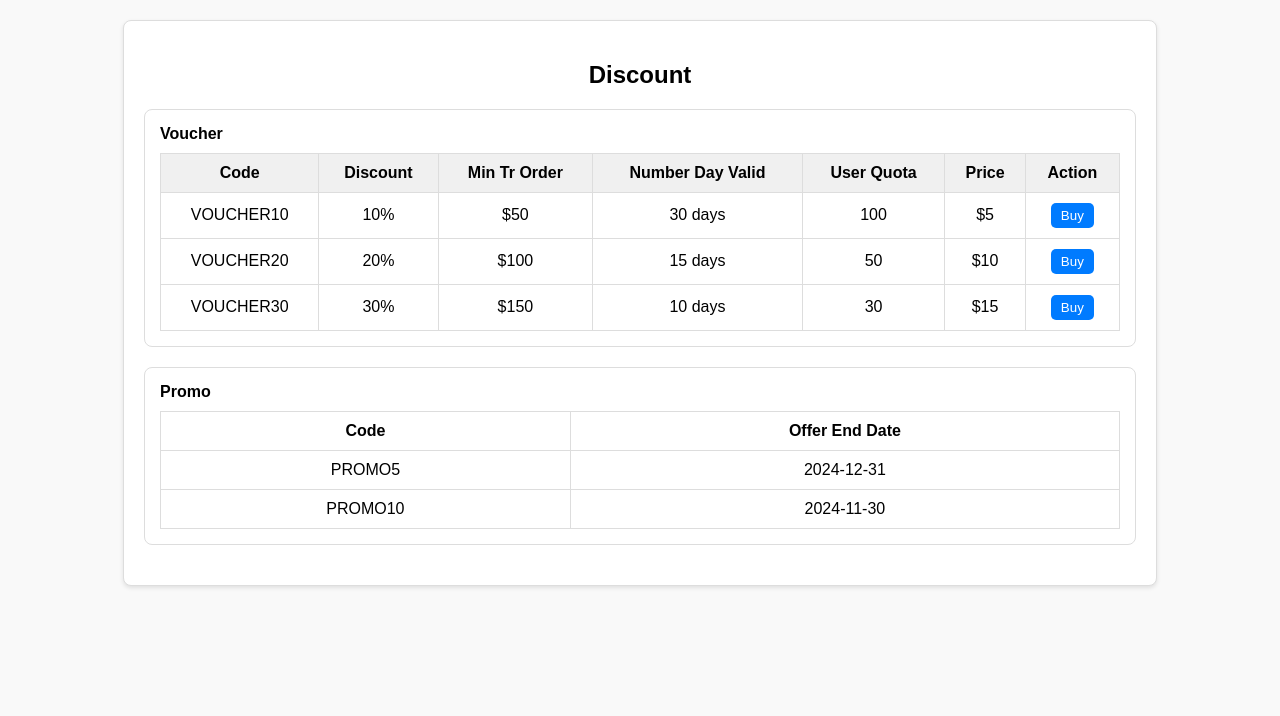
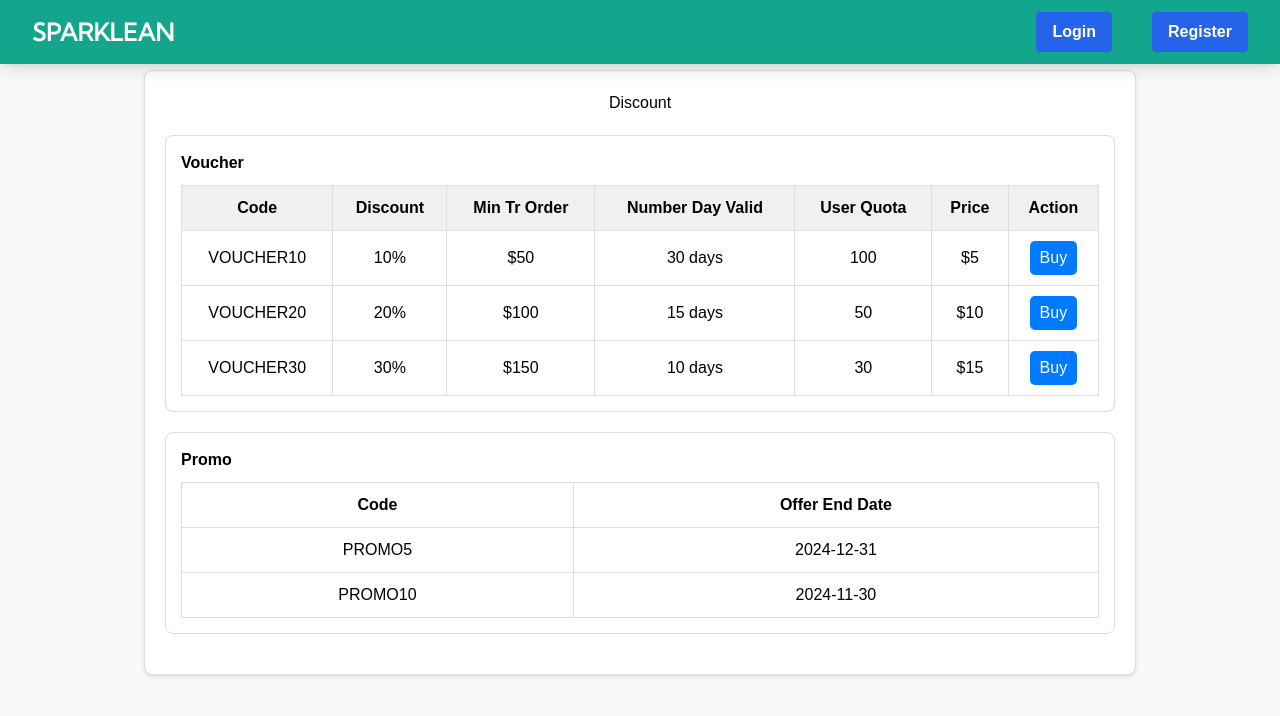
Before and after one commit to Corfliss/db-thelastofus-groupassignment, a Django app: page /discount/ in a window 1280 px wide. Shown: the top 716 px of the page. Run offline with Django 5.2, Linux system fonts and the light colour scheme; some libraries are stand-ins or nearby versions.

Commit message:
Created navbar for customer and added to customer pages

```diff
--- /dev/null
+++ b/main/forms.py
@@ -0,0 +1,4 @@
+from django import forms
+from django.contrib.auth.forms import UserCreationForm
+from django.contrib.auth.models import User
+from django.core.exceptions import ValidationError
--- a/main/templates/discount.html
+++ b/main/templates/discount.html
@@ -1,78 +1,15 @@
-<!DOCTYPE html>
-<html lang="en">
-<head>
-<meta charset="UTF-8">
-<meta name="viewport" content="width=device-width, initial-scale=1.0">
+{% extends 'base.html' %}
+{% load static %}
+
+{% block meta %}
 <title>Discount Page</title>
-<style>
-    body {
-        font-family: Arial, sans-serif;
-        background-color: #f9f9f9;
-        margin: 0;
-        padding: 20px;
-    }
+{% endblock meta %}
 
-    .container {
-        width: 80%;
-        margin: auto;
-        background-color: #fff;
-        padding: 20px;
-        border: 1px solid #ddd;
-        border-radius: 8px;
-        box-shadow: 0 2px 4px rgba(0, 0, 0, 0.1);
-    }
-
-    h2 {
-        text-align: center;
-        margin-bottom: 20px;
-    }
-
-    .voucher-section, .promo-section {
-        margin-bottom: 20px;
-        border: 1px solid #ddd;
-        padding: 15px;
-        border-radius: 8px;
-    }
-
-    .voucher-header, .promo-header {
-        font-weight: bold;
-        margin-bottom: 10px;
-        display: flex;
-        justify-content: space-between;
-    }
-
-    .voucher-table, .promo-table {
-        width: 100%;
-        border-collapse: collapse;
-    }
-
-    .voucher-table th, .voucher-table td,
-    .promo-table th, .promo-table td {
-        border: 1px solid #ddd;
-        padding: 10px;
-        text-align: center;
-    }
-
-    .voucher-table th {
-        background-color: #f0f0f0;
-    }
-
-    .buy-btn {
-        padding: 5px 10px;
-        background-color: #007bff;
-        color: #fff;
-        border: none;
-        border-radius: 5px;
-        cursor: pointer;
-    }
-
-    .buy-btn:hover {
-        background-color: #0056b3;
-    }
-</style>
-</head>
-<body>
-
+{% block content %}
+{% include 'navbar.html' %}
+{% block style %}
+<link rel="stylesheet" href="{% static 'css/discount.css' %}">
+<body style="padding-top: 70px;">
 <div class="container">
     <h2>Discount</h2>
 
@@ -149,4 +86,5 @@
 </div>
 
 </body>
-</html>
+{% endblock style %}
+{% endblock content %}
--- a/main/templates/home.html
+++ b/main/templates/home.html
@@ -6,7 +6,8 @@
 {% endblock meta %}
 
 {% block content %}
-<div class="max-w-3xl mx-auto bg-white rounded-xl">
+{% include 'navbar.html' %}
+<div class="max-w-3xl mx-auto bg-white rounded-xl" style="padding-top: 70px;">
   <div class="flex space-x-8 justify-between items-center">
     <div class="relative inline-block text-left">
       <div>
--- a/main/templates/login.html
+++ b/main/templates/login.html
@@ -5,7 +5,8 @@
 {% endblock meta %}
 
 {% block content %}
-<div class="min-h-screen flex items-center justify-center w-screen py-12 px-4 sm:px-6 lg:px-8">
+{% include 'navbar.html' %}
+<div class="min-h-screen flex items-center justify-center w-screen py-12 px-4 sm:px-6 lg:px-8" style="padding-top: 70px;">
   <div class="max-w-md w-full space-y-8">
     <div>
       <h2 class="mt-6 text-center text-black text-3xl font-extrabold text-gray-900">
--- a/main/templates/mypay.html
+++ b/main/templates/mypay.html
@@ -7,7 +7,9 @@
 {% endblock meta %}
 
 {% block content %}
-<div class="body">
+{% include 'navbar.html' %}
+
+<div class="body max-w-3xl mx-auto bg-white rounded-xl" style="padding-top: 70px;">
   <div class="container">
     <div class="header">
       <div class="space-between">
--- a/main/templates/profile.html
+++ b/main/templates/profile.html
@@ -6,7 +6,9 @@
 {% endblock meta %}
 
 {% block content %}
-<div class="max-w-3xl mx-auto bg-white mt-4">
+{% include 'navbar.html' %}
+
+<div class="body max-w-3xl mx-auto bg-white rounded-xl" style="padding-top: 100px;">
     <div class="flex flex-col justify-center items-center">
         <h1 class="text-3xl mb-4">Worker's Profile</h1>
         <img class="rounded-full w-48 h-48 mb-4" src="{% static 'images/maddogsquared.jpg' %}" alt="Test images">
--- a/main/templates/register.html
+++ b/main/templates/register.html
@@ -5,7 +5,8 @@
 {% endblock meta %}
 
 {% block content %}
-<div class="min-h-screen flex items-center justify-center py-12 px-4 sm:px-6 lg:px-8">
+{% include 'navbar.html' %}
+<div class="min-h-screen flex items-center justify-center py-12 px-4 sm:px-6 lg:px-8" style="padding-top: 70px;">
   <div class="max-w-md w-full space-y-8 form-style">
     <div>
       <h2 class="mt-6 text-center text-3xl font-extrabold text-black">
--- a/main/urls.py
+++ b/main/urls.py
@@ -14,6 +14,7 @@ from main.views import (
     service_job_status,
     create_testimonial,
     discount,
+    myorder,
 )
 
 app_name = "main"
@@ -33,4 +34,5 @@ urlpatterns = [
     path("service_booking/", service_booking, name="service_booking"),
     path("create_testimonial/", create_testimonial, name="create_testimonial"),
     path("discount/", discount, name="discount"),
+    path("myorder/", myorder, name="my-orcer"),
 ]
--- a/main/views.py
+++ b/main/views.py
@@ -18,7 +18,7 @@ def show_main(request):
         "title": "Welcome to Sijarta",
         "last_login": request.COOKIES["last_login"],
     }
-    return render(request, "main.html", context)
+    return render(request, "home.html", context)
 
 
 def register(request):
@@ -122,3 +122,6 @@ def create_testimonial(request):
 
 def discount(request):
     return render(request, "discount.html")
+
+def myorder(request):
+    return render(request, "myorder.html")
--- /dev/null
+++ b/static/css/discount.css
@@ -0,0 +1,66 @@
+body {
+    font-family: Arial, sans-serif;
+    background-color: #f9f9f9;
+    margin: 0;
+    padding: 20px;
+}
+
+.container {
+    width: 80%;
+    margin: auto;
+    background-color: #fff;
+    padding: 20px;
+    border: 1px solid #ddd;
+    border-radius: 8px;
+    box-shadow: 0 2px 4px rgba(0, 0, 0, 0.1);
+}
+
+h2 {
+    text-align: center;
+    margin-bottom: 20px;
+}
+
+.voucher-section, .promo-section {
+    margin-bottom: 20px;
+    border: 1px solid #ddd;
+    padding: 15px;
+    border-radius: 8px;
+}
+
+.voucher-header, .promo-header {
+    font-weight: bold;
+    margin-bottom: 10px;
+    display: flex;
+    justify-content: space-between;
+}
+
+.voucher-table, .promo-table {
+    width: 100%;
+    border-collapse: collapse;
+}
+
+.voucher-table th,
+.voucher-table td,
+.promo-table th,
+.promo-table td {
+    border: 1px solid #ddd !important;
+    padding: 10px !important;
+    text-align: center !important;
+}
+
+.voucher-table th {
+    background-color: #f0f0f0 !important;
+}
+
+.buy-btn {
+    padding: 5px 10px;
+    background-color: #007bff;
+    color: #fff;
+    border: none;
+    border-radius: 5px;
+    cursor: pointer;
+}
+
+.buy-btn:hover {
+    background-color: #0056b3;
+}
--- a/templates/navbar.html
+++ b/templates/navbar.html
@@ -2,19 +2,38 @@
   <div class="max-w-7xl mx-auto px-4 sm:px-6 lg:px-8">
     <div class="flex items-center justify-between h-16">
       <div class="flex items-center">
-          <h1 class="text-2xl font-bold text-center text-white">Sijarta</h1>
+        <h1 class="text-2xl font-bold text-white">SPARKLEAN</h1>
       </div>
-        <div class="hidden md:flex items-center">
+      <div class="hidden md:flex items-center space-x-8">
         {% if user.is_authenticated %}
-            <span class="text-gray-300 mr-4">Welcome, {{ user.username }}</span>
-            <a href="{% url 'main:logout' %}" class="text-center bg-red-500 hover:bg-red-600 text-white font-bold py-2 px-4 rounded transition duration-300">
+          <a href="{% url 'main:home' %}" class="text-center text-white font-bold py-2 px-4 rounded transition duration-300">
+            Home
+          </a>
+          <a href="{% url 'main:mypay' %}" class="text-center text-white font-bold py-2 px-4 rounded transition duration-300">
+            My Pay
+          </a>
+          <a href="#" class="text-center text-white font-bold py-2 px-4 rounded transition duration-300">
+            My Order
+          </a>
+          <a href="{% url 'main:discount' %}" class="text-center text-white font-bold py-2 px-4 rounded transition duration-300">
+            Discount
+          </a>
+          <!-- Dropdown Button for Profile -->
+          <button id="dropdownToggle" class="text-center text-white font-bold py-2 px-4 rounded transition duration-300 inline-flex items-center relative">
+            Profile
+            <svg class="w-4 h-4 ml-2" xmlns="http://www.w3.org/2000/svg" fill="none" viewBox="0 0 10 6" stroke="currentColor">
+              <path stroke-linecap="round" stroke-linejoin="round" stroke-width="2" d="M1 1l4 4 4-4"/>
+            </svg>
+          </button>
+          <!-- Logout Button -->
+          <a href="{% url 'main:logout' %}" class="text-center text-white font-bold py-2 px-4 rounded transition duration-300">
             Logout
           </a>
         {% else %}
-            <a href="{% url 'main:login' %}" class="text-center bg-blue-500 hover:bg-blue-600 text-white font-bold py-2 px-4 rounded transition duration-300 mr-2">
+          <a href="{% url 'main:login' %}" class="text-center bg-blue-600 hover:bg-blue-700 text-white font-bold py-2 px-4 rounded transition duration-300 mr-2">
             Login
           </a>
-            <a href="{% url 'main:register' %}" class="text-center bg-green-500 hover:bg-green-600 text-white font-bold py-2 px-4 rounded transition duration-300">
+          <a href="{% url 'main:register' %}" class="text-center bg-blue-600 hover:bg-blue-700 text-white font-bold py-2 px-4 rounded transition duration-300">
             Register
           </a>
         {% endif %}
@@ -28,8 +47,26 @@
       </div>
     </div>
   </div>
+
+  <!-- Dropdown menu -->
+  <div id="dropdownMenu" class="hidden absolute bg-white divide-y divide-gray-100 rounded-lg shadow w-44 dark:bg-gray-700 z-50" style="top: 4rem;">
+    <ul class="py-2 text-sm text-gray-700 dark:text-gray-200" aria-labelledby="dropdownToggle">
+      <li>
+        <span class="block px-4 py-2">{{ user.username }}</span>
+      </li>
+      <li>
+        <span class="block px-4 py-2">Customer</span>
+      </li>
+      <li>
+        <a href="{% url 'main:profile' %}" class="block px-4 py-2 hover:bg-gray-100 dark:hover:bg-gray-600 dark:hover:text-white">
+          My Profile
+        </a>
+      </li>
+    </ul>
+  </div>
+
   <!-- Mobile menu -->
-    <div class="mobile-menu hidden md:hidden  px-4 w-full md:max-w-full">
+  <div class="mobile-menu hidden md:hidden px-4 w-full md:max-w-full">
     <div class="pt-2 pb-3 space-y-1 mx-auto">
       {% if user.is_authenticated %}
         <span class="block text-gray-300 px-3 py-2">Welcome, {{ user.username }}</span>
@@ -37,21 +74,42 @@
           Logout
         </a>
       {% else %}
-          <a href="{% url 'main:login' %}" class="block text-center bg-blue-500 hover:bg-blue-600 text-white font-bold py-2 px-4 rounded transition duration-300 mb-2">
+        <a href="{% url 'main:login' %}" class="block text-center bg-blue-600 hover:bg-blue-700 text-white font-bold py-2 px-4 rounded transition duration-300 mb-2">
           Login
         </a>
-          <a href="{% url 'main:register' %}" class="block text-center bg-green-500 hover:bg-green-600 text-white font-bold py-2 px-4 rounded transition duration-300">
+        <a href="{% url 'main:register' %}" class="block text-center bg-blue-600 hover:bg-blue-700 text-white font-bold py-2 px-4 rounded transition duration-300">
           Register
         </a>
       {% endif %}
     </div>
   </div>
+</nav>
+
 <script>
-      const btn = document.querySelector("button.mobile-menu-button");
-      const menu = document.querySelector(".mobile-menu");
+  const mobileMenuButton = document.querySelector("button.mobile-menu-button");
+  const mobileMenu = document.querySelector(".mobile-menu");
 
-      btn.addEventListener("click", () => {
-        menu.classList.toggle("hidden");
+  mobileMenuButton.addEventListener("click", () => {
+    mobileMenu.classList.toggle("hidden");
+  });
+
+  // Dropdown Toggle
+  const dropdownToggle = document.getElementById("dropdownToggle");
+  const dropdownMenu = document.getElementById("dropdownMenu");
+
+  dropdownToggle.addEventListener("click", (event) => {
+    event.stopPropagation(); // Prevents the click from bubbling up to the document
+    dropdownMenu.classList.toggle("hidden");
+    // Position the dropdown menu below the Profile button
+    const rect = dropdownToggle.getBoundingClientRect();
+    dropdownMenu.style.top = `${rect.bottom + window.scrollY}px`;
+    dropdownMenu.style.left = `${rect.left + window.scrollX}px`;
+  });
+
+  // Close dropdown if clicking outside of it
+  document.addEventListener("click", (event) => {
+    if (!dropdownMenu.classList.contains("hidden") && !dropdownToggle.contains(event.target)) {
+      dropdownMenu.classList.add("hidden");
+    }
   });
 </script>
-  </nav>
```
Also changed, not shown: main/templates/create_testimonial.html (+6 -1 lines), main/templates/main.html (deleted, +0 -11 lines), main/templates/myorder.html (added, +11 -0 lines), README.md. Lines whose indentation alone changed are shown as unchanged.
